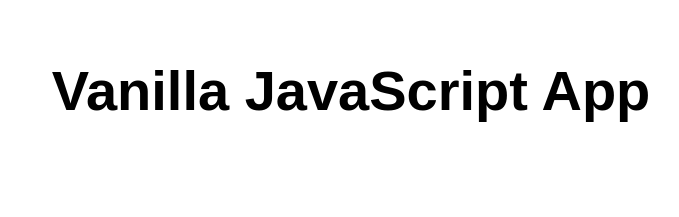
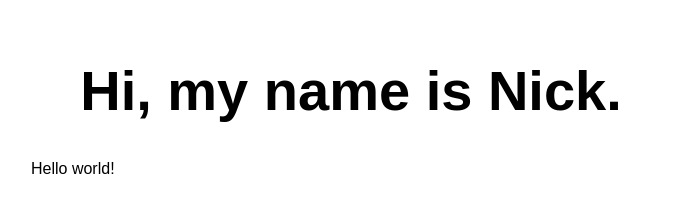
Before and after one commit to nickhalterman/myResumeWebApp, a website: page src/index.html in a window 1280 px wide. Shown: the whole page, without its empty margins (289-968 px from the left). Drawn offline with Linux system fonts and the light colour scheme.

Commit message:
Update index.html

```diff
--- a/src/index.html
+++ b/src/index.html
@@ -5,12 +5,13 @@
   <meta charset="UTF-8">
   <meta name="viewport" content="width=device-width, initial-scale=1.0">
   <link rel="stylesheet" href="styles.css">
-  <title>Vanilla JavaScript App</title>
+  <title>Nick Halterman</title>
 </head>
 
 <body>
   <main>
-    <h1>Vanilla JavaScript App</h1>
+    <h1>Hi, my name is Nick.</h1>
+    <p>Hello world!</p>
   </main>
 </body>
 
```
